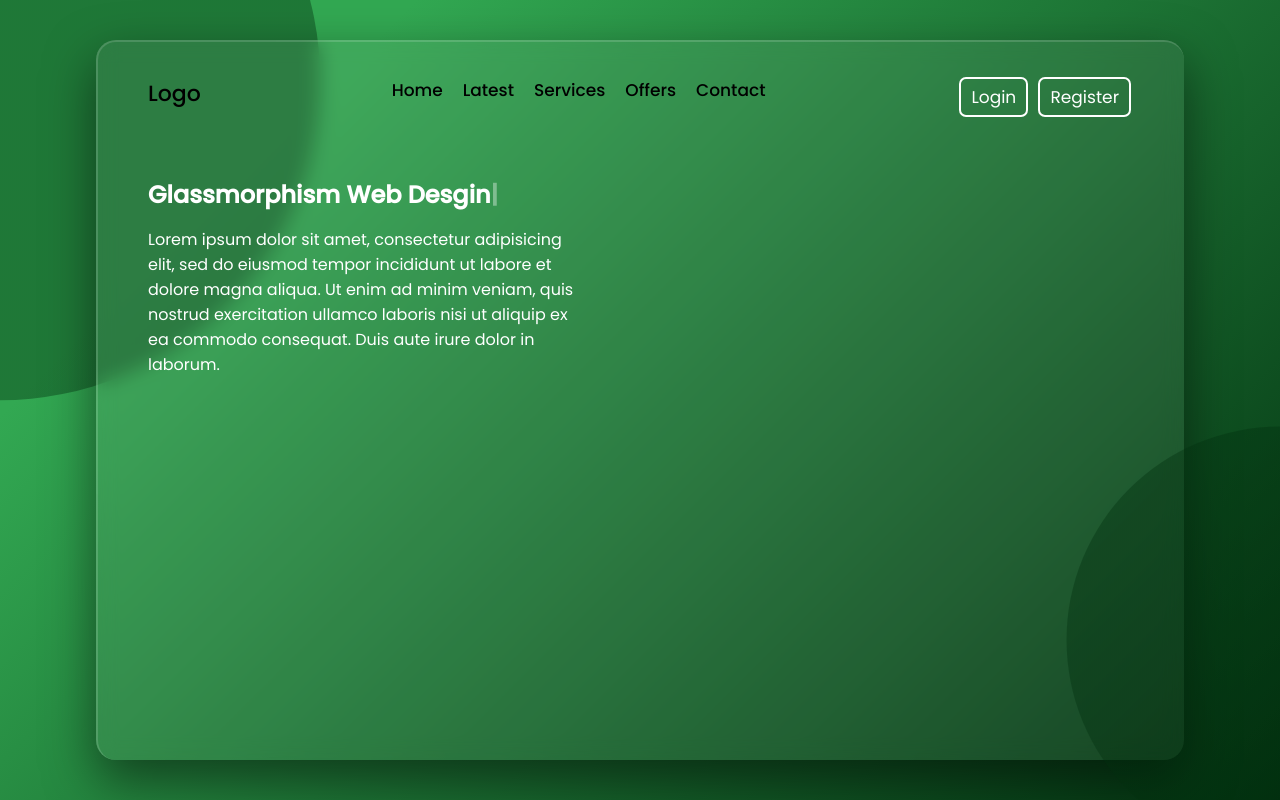
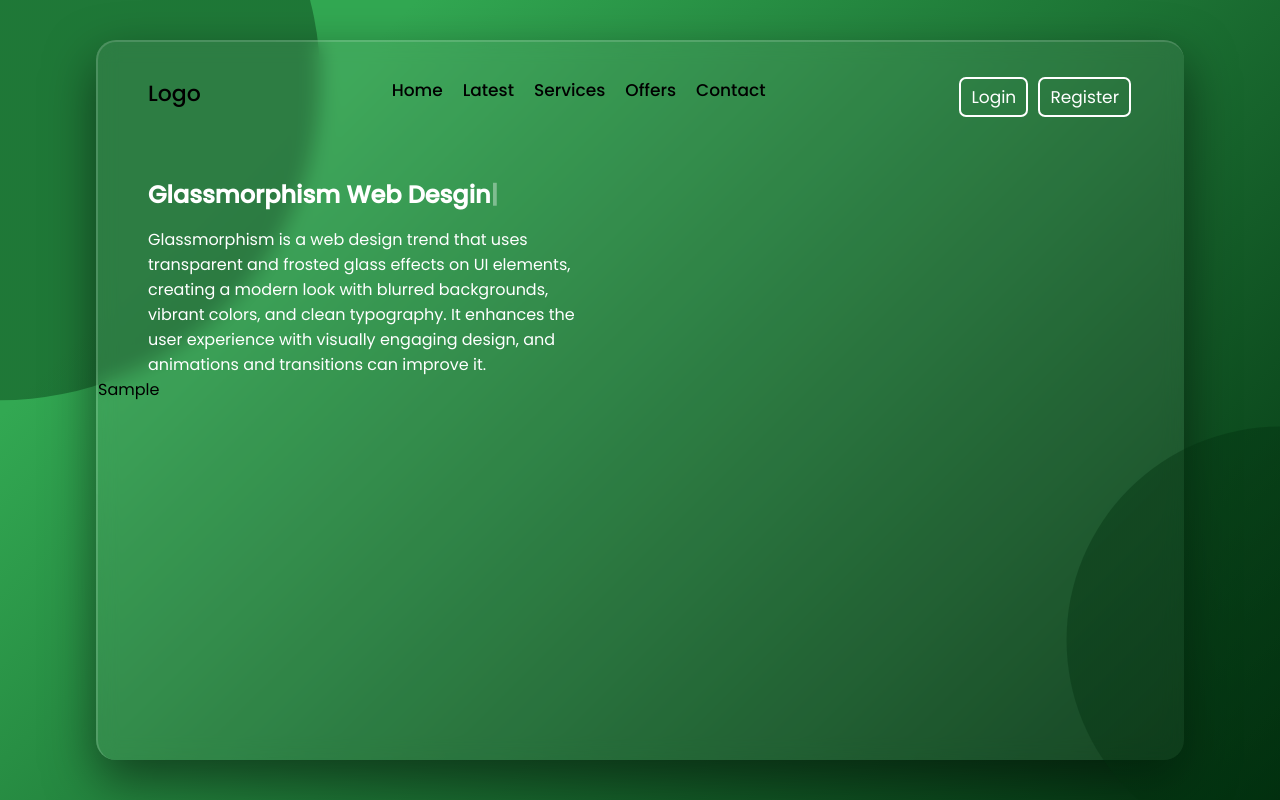
Before and after one commit to Yudin101/glassmorphism, a plain HTML site: page index.html in a window 1280 px wide. Drawn offline with nearby package versions, Linux system fonts and the light colour scheme.

Commit message:
changed lorem + added bottom text

```diff
--- a/index.html
+++ b/index.html
@@ -25,11 +25,9 @@
 
       <div class="text-content">
         <h2><span id="element"></span></h2>
-        <p>Lorem ipsum dolor sit amet, consectetur adipisicing elit, sed do eiusmod
-        tempor incididunt ut labore et dolore magna aliqua. Ut enim ad minim veniam,
-        quis nostrud exercitation ullamco laboris nisi ut aliquip ex ea commodo
-        consequat. Duis aute irure dolor in laborum.</p>
+        <p class="paragraph">Glassmorphism is a web design trend that uses transparent and frosted glass effects on UI elements, creating a modern look with blurred backgrounds, vibrant colors, and clean typography. It enhances the user experience with visually engaging design, and animations and transitions can improve it.</p>
       </div>
+      <p class="bottom">Sample</p>
     </header>
 
     <script src="https://unpkg.com/typed.js@2.0.16/dist/typed.umd.js"></script>
```
